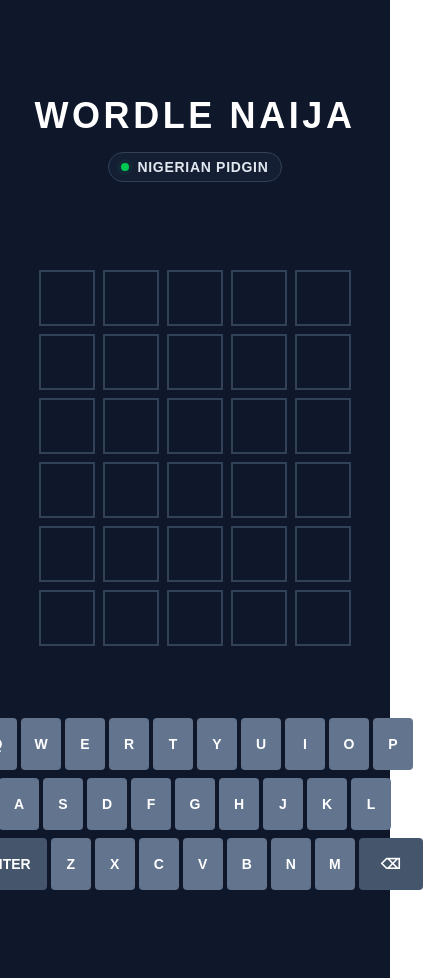
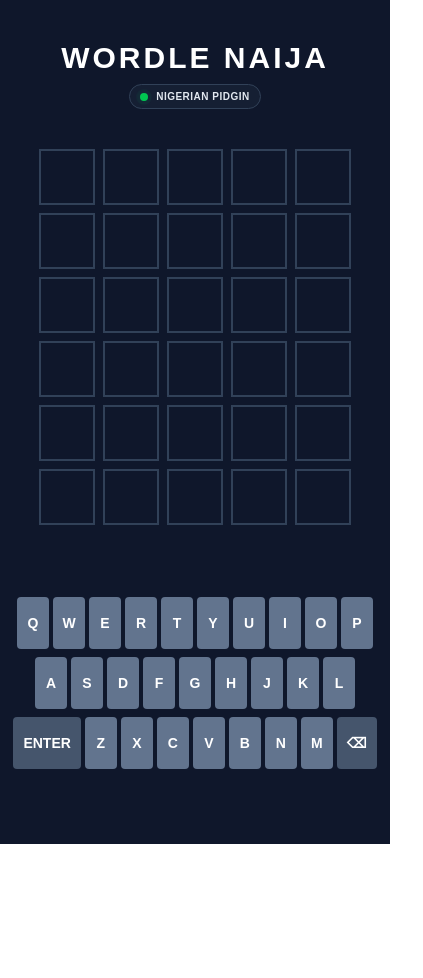
Before and after one commit to afeibukun/wordle-naija, a Next.js app: page / in a window 390 px wide. Shown: the whole page, 423 px wide, since content can reach past the window. After the commit the page ends 844 px from the top, so only its background shows below. Built offline with nearby package versions, Linux system fonts and the light colour scheme.

Commit message:
refactor mobile view

```diff
--- a/src/components/GameRow.tsx
+++ b/src/components/GameRow.tsx
@@ -16,7 +16,7 @@
 export default function GameRow({guess, solution, isSubmitted = false}: RowProps) {
 
     return (
-        <div className="flex gap-2">
+        <div className="game-row flex gap-2">
             {guess.map((tile: Tile, i: number) => (
                     <TileView key={i} char={tile.char} status={tile.status}/>
                 )
@@ -34,7 +34,7 @@
     const isSubmitted = status !== CELL_STATUS.EMPTY;
     return (
         <div
-            className={`w-14 h-14 border-2 flex items-center justify-center text-2xl font-bold uppercase ${isSubmitted ? 'not-animate-flip' : ''} ${!isSubmitted && char !== "" ? 'animate-pop' : ''} ${STATUS_COLORS[status]}`}>
+            className={`game-tile w-14 h-14 border-2 flex items-center justify-center text-2xl font-bold uppercase ${isSubmitted ? 'not-animate-flip' : ''} ${!isSubmitted && char !== "" ? 'animate-pop' : ''} ${STATUS_COLORS[status]}`}>
             {char}
         </div>
     );
--- a/src/components/GameToast.tsx
+++ b/src/components/GameToast.tsx
@@ -1,6 +1,6 @@
 export default function GameToast({ message }: { message: string }) {
     return (
-        <div className="absolute -top-12 left-1/2 -translate-x-1/2 z-50 bg-slate-100 text-slate-900 px-4 py-2 rounded shadow-lg font-bold animate-bounce">
+        <div className="game-toast absolute -top-12 left-1/2 -translate-x-1/2 z-50 bg-slate-100 text-slate-900 px-2 md:px-4 py-2 rounded shadow-lg text-sm md:text-base font-bold animate-bounce">
             {message}
         </div>
     );
--- a/src/components/Grid.tsx
+++ b/src/components/Grid.tsx
@@ -19,7 +19,7 @@
 
     const defaultGuess: Guess = Array(5).fill({char: '', status: CELL_STATUS.EMPTY})
     return (
-        <div className="grid grid-rows-6 gap-2 mb-8">
+        <div className="grid-container grid grid-rows-6 gap-2 mb-8">
             {/* 1. Past Guesses */}
             {guesses.map((guess: Guess, i: number) => (
                 <GameRow key={i} guess={guess} solution={solution} isSubmitted/>
--- a/src/components/Keyboard.tsx
+++ b/src/components/Keyboard.tsx
@@ -26,9 +26,10 @@
     };
 
     return (
-        <div className="w-full max-w-lg">
+        <div className="keyboard-container overflow-hidden">
+            <div className="w-full max-w-lg px-2 space-y-2">
                 {ROWS.map((row, i) => (
-                <div key={i} className="flex justify-center gap-1 mb-2">
+                    <div key={i} className="keyboard-row flex justify-center gap-1">
                         {row.map((key) => (
                             <KeyboardButton
                                 key={key}
@@ -39,6 +40,7 @@
                         ))}
                     </div>
                 ))}
+            </div>
         </div>
     );
 }
@@ -59,9 +61,9 @@
     }
     return (
         <button
-            className={`hover:bg-slate-400 rounded font-bold uppercase text-sm
+            className={`keyboard-button hover:bg-slate-400 rounded font-bold uppercase text-sm
                             ${keyStatus === CELL_STATUS.CORRECT ? "bg-green-600" : keyStatus === CELL_STATUS.PRESENT ? "bg-orange-500" : keyStatus === CELL_STATUS.ABSENT ? "bg-slate-800 text-slate-500" : "bg-slate-500"}
-                            ${isSpecialKey ? "px-4 py-4 bg-slate-600 min-w-16" : "px-3 py-4 w-10"}`}
+                            ${isSpecialKey ? "px-2.5 md:px-4 py-4 bg-slate-600 min-w-8 md:min-w-16" : "px-2 md:px-3 py-4 w-8 md:w-10"}`}
             onMouseDown={
                 (e: MouseEvent<HTMLButtonElement>) => handleKeyPress(e, keyLabel)
             }
--- a/src/components/LanguageIndicator.tsx
+++ b/src/components/LanguageIndicator.tsx
@@ -9,16 +9,16 @@
 
 export default function LanguageIndicator({current}: { current: GameLanguage }) {
     return (
-        <div className="flex flex-col items-center gap-1 mb-6 animate-in fade-in slide-in-from-top-1">
-            <span className="hidden text-[10px] uppercase tracking-[0.2em] text-slate-500 font-bold">
+        <div className="language-indicator flex flex-col items-center gap-1 mb-2 md:mb-6 animate-in fade-in slide-in-from-top-1">
+            <span className="hidden text-[8px] md:text-[10px] uppercase tracking-[0.2em] text-slate-500 font-bold">
                 Current Language
             </span>
-            <div className="flex items-center gap-2 bg-slate-800/50 border border-slate-700 mt-4 px-3 py-1 rounded-full">
+            <div className="flex items-center gap-2 bg-slate-800/50 border border-slate-700 mt-2 md:mt-4 px-2.5 md:px-3 py-1 rounded-full">
                 <span className="relative flex h-2 w-2">
                     <span className="animate-ping absolute inline-flex h-full w-full rounded-full bg-green-400 opacity-75"></span>
                     <span className="relative inline-flex rounded-full h-2 w-2 bg-green-500"></span>
                 </span>
-                <span className="text-sm font-semibold text-slate-200 uppercase tracking-wider">
+                <span className="text-[10px] md:text-sm font-semibold text-slate-200 uppercase tracking-wider">
                     {LANG_NAMES[current]}
                 </span>
             </div>
--- a/src/components/SystemToast.tsx
+++ b/src/components/SystemToast.tsx
@@ -1,9 +1,9 @@
 // components/SystemToast.tsx
 export default function SystemToast({ message }: { message: string }) {
     return (
-        <div className="fixed top-6 right-6 z-50 bg-slate-800 text-white border border-slate-700 px-6 py-4 rounded-2xl shadow-2xl flex items-center gap-3 animate-in fade-in slide-in-from-right-4">
+        <div className="system-toast fixed min-w-max top-20 md:top-16 right-1/2 md:right-8 translate-x-1/2 md:translate-x-0 z-[110] bg-slate-800 text-white border border-slate-700 px-4 md:px-6 py-3 md:py-4 rounded-2xl shadow-2xl flex items-center gap-2 md:gap-3 animate-in fade-in slide-in-from-right-4">
             <div className="w-2 h-2 rounded-full bg-green-500" />
-            <span className="font-medium">{message}</span>
+            <div className="flex-1"><span className="font-medium text-sm md:text-base">{message}</span></div>
         </div>
     );
 }
--- /dev/null
+++ b/src/ui/PrimaryButton.tsx
@@ -0,0 +1,14 @@
+interface PrimaryButtonProps {
+    label: string;
+    onClick: () => void;
+}
+export const PrimaryButton = ({label, onClick}:PrimaryButtonProps) => {
+    return (
+        <button
+            onClick={onClick}
+            className="w-full py-3 md:py-4 bg-green-600 hover:bg-green-500 font-bold text-sm md:text-base rounded-lg md:rounded-xl transition-all cursor-pointer"
+        >
+            {label}
+        </button>
+    )
+}
--- /dev/null
+++ b/src/ui/ShareButton.tsx
@@ -0,0 +1,19 @@
+import {Share2} from "lucide-react";
+
+interface ShareButtonProps {
+    onShare?: () => void;
+    label: string
+}
+
+export const ShareButton = ({onShare, label}: ShareButtonProps) => {
+    return (
+
+        <button
+            onClick={onShare}
+            className="w-full py-3 md:py-4 bg-slate-300 hover:bg-slate-400 font-bold text-sm md:text-base rounded-lg md:rounded-xl flex items-center justify-center gap-2 cursor-pointer"
+        >
+            <span>{label}</span>
+            <Share2 className="w-4 md:w-5 h-4 md:h-5"/> {/* Use a small icon here */}
+        </button>
+    )
+}
--- a/src/views/Game.tsx
+++ b/src/views/Game.tsx
@@ -7,15 +7,16 @@
 import SuccessModal from "@/src/components/Modal";
 import SystemToast from "@/src/components/SystemToast";
 import {useEffect, useState} from "react";
-import {getDailySolution, getRandomSolution} from "@/src/lib/gameUtils";
+import {getDailySolution} from "@/src/lib/gameUtils";
 import LanguageIndicator from "@/src/components/LanguageIndicator";
-import {Share2} from "lucide-react";
+import {ShareButton} from "@/src/ui/ShareButton";
+import {PrimaryButton} from "@/src/ui/PrimaryButton";
 
 
 export default function GameView() {
-    const defaultSolution = "pikin"
+    // const defaultSolution = "pikin"
     const [solution, setSolution] = useState<string>("");
-    const [currentLanguage, setCurrentLanguage] = useState<GameLanguage>("pid");
+    const [currentLanguage] = useState<GameLanguage>("pid");
     const [showModal, setShowModal] = useState<boolean>(false);
 
     useEffect(() => {
@@ -50,10 +51,10 @@
     return (
         <div className="game">
             <div className="min-h-dvh bg-slate-900">
-                <main className="flex flex-col items-center justify-between h-full text-white gap-y-12 p-4 py-20">
-                    <header className="py-4">
-                        <h1 className="text-4xl font-black tracking-widest uppercase">Wordle Naija</h1>
-                        {appNotice && (<SystemToast message={appNotice}/>)}
+                <main className="flex flex-col items-center justify-between h-full text-white gap-y-6 md:gap-y-12 p-2 md:p-4 py-8 md:py-20">
+                    <header className="py-2 md:py-4">
+                        <h1 className="text-3xl md:text-4xl font-black tracking-widest uppercase">Wordle Naija</h1>
+                        {appNotice  && (<SystemToast message={appNotice}/>)}
                         <div>
                             <LanguageIndicator current={currentLanguage}/>
                         </div>
@@ -67,32 +68,21 @@
                                 currentGuessIsShaking={isShaking}
                             />
                         </div>
-                        {gameStatus !== GAME_STATUS.PLAYING &&
-                            <div>
-                                <h2 className="text-3xl font-black mb-4 text-slate-100">
+                        {(gameStatus !== GAME_STATUS.PLAYING && !showModal) &&
+                            <div className="px-4">
+                                <h2 className="text-2xl md:text-3xl font-black mb-4 text-slate-100">
                                     {gameStatus === GAME_STATUS.WON ? "🎉 YOU Have Completed the game!" : "😔 Better Luck Next time!"}
                                 </h2>
-                                <div className="space-y-4">
-                                    <button
-                                        onClick={() => shareScore()}
-                                        className="w-full py-4 bg-slate-300 text-slate-800 hover:bg-slate-400 font-bold rounded-xl flex items-center justify-center gap-2 cursor-pointer"
-                                    >
-                                        <span>SHARE YOUR SCORE</span>
-                                        <Share2 className="w-5 h-5"/> {/* Use a small icon here */}
-                                    </button>
-                                    <button
-                                        onClick={() => window.location.reload()}
-                                        className="w-full py-4 bg-green-600 hover:bg-green-500 font-bold rounded-xl transition-all cursor-pointer"
-                                    >
-                                        PLAY AGAIN
-                                    </button>
+                                <div className="space-y-3 md:space-y-4 text-slate-900">
+                                    <ShareButton label="SHARE YOUR SCORE" onShare={() => shareScore()} />
+                                    <PrimaryButton label="PLAY AGAIN" onClick={() => window.location.reload()} />
                                 </div>
                             </div>
                         }
                         <div className="toast-container relative w-full">
-                            {toastMsg && (<GameToast message={toastMsg}/>)}
+                            {(toastMsg) && (<GameToast message={toastMsg}/>)}
                         </div>
-                        {gameStatus === GAME_STATUS.PLAYING &&
+                        {(gameStatus === GAME_STATUS.PLAYING || showModal) &&
                             <div>
                                 <Keyboard onChar={(char: string) => onChar(char)} onEnter={() => onEnter()}
                                           onDelete={() => onDelete()} usedKeys={usedKeys}/>
```
Also changed, not shown: src/components/Modal.tsx (+10 -20 lines). Lines whose indentation alone changed are shown as unchanged.
